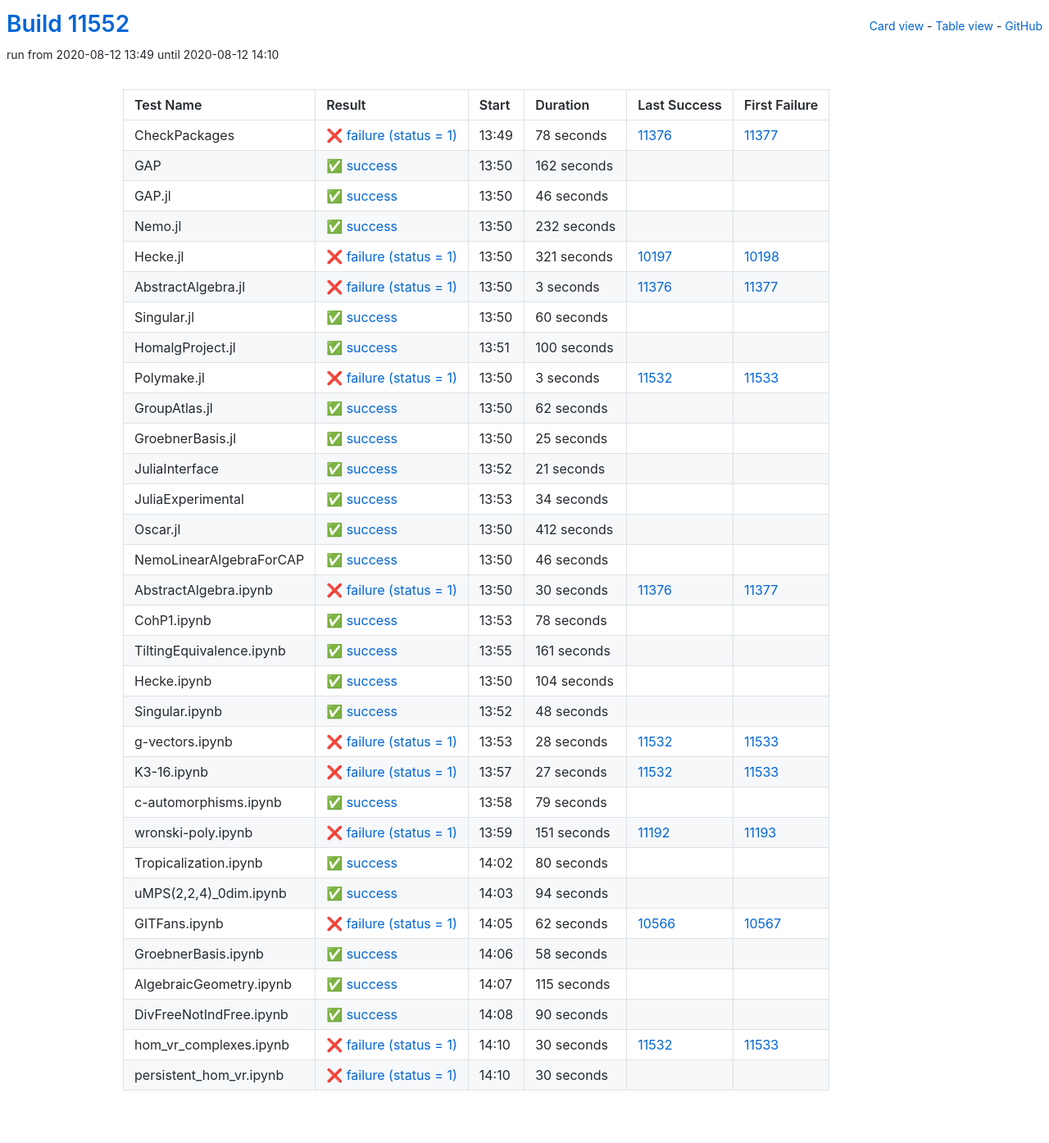
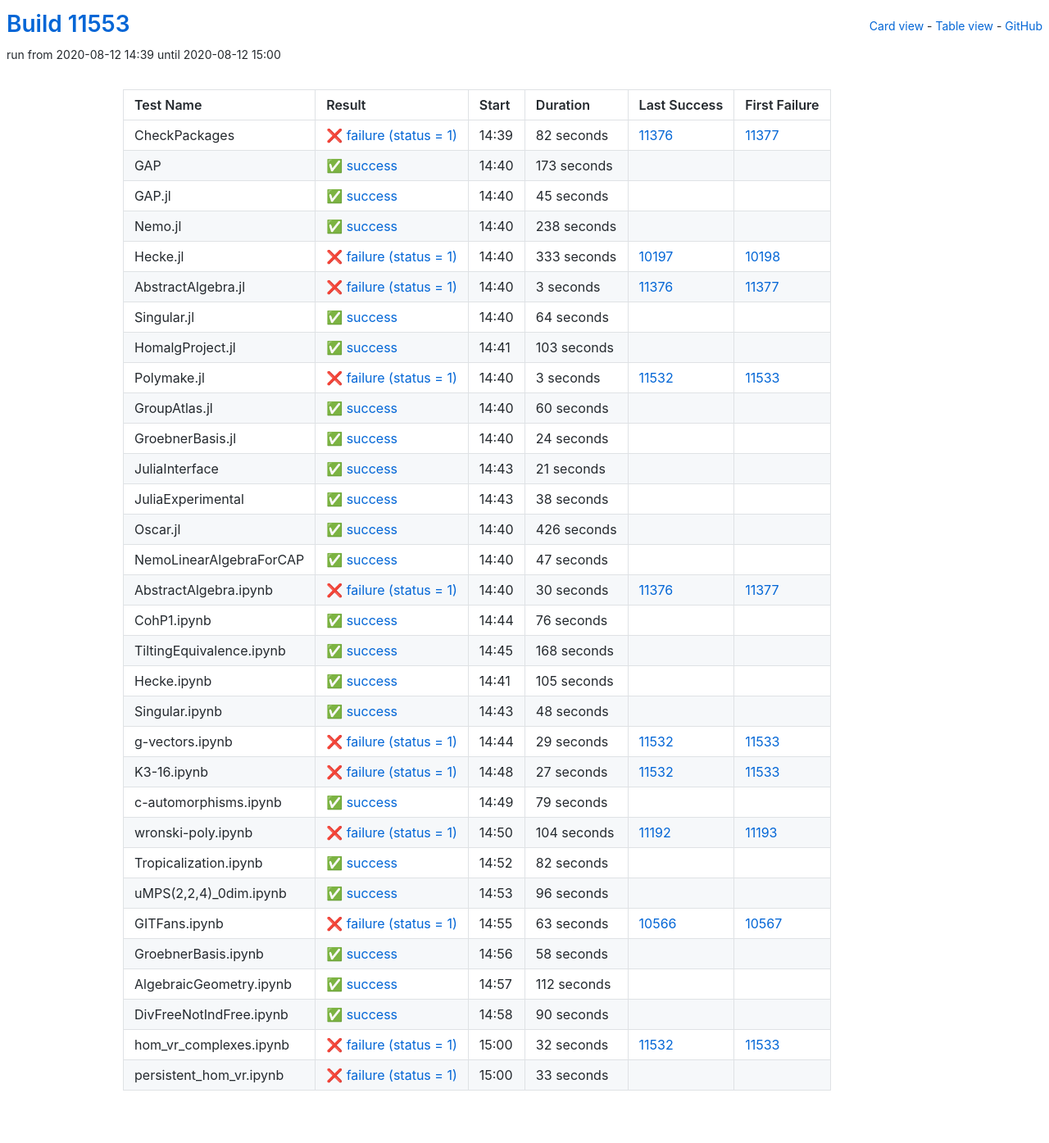
Before and after one commit to oscar-system/oscar-ci-status, a Jekyll site: the page built from table.html, in a window 1280 px wide. Shown: the whole page at 82% size. Built offline with Jekyll 4.4.1, drawn with Linux system fonts in a browser that asks for light colours.

Commit message:
Build #11553

```diff
--- a/_data/ci.yml
+++ b/_data/ci.yml
@@ -1,6 +1,6 @@
 ---
-build: 11552
-build_url: https://oscarci.mathematik.uni-kl.de/job/oscar/11552/
+build: 11553
+build_url: https://oscarci.mathematik.uni-kl.de/job/oscar/11553/
 job: oscar
 organization: oscar-system
 repo: oscar-ci-status
@@ -8,68 +8,68 @@
 tests:
 - name: CheckPackages
   id: checkpackages
-  log: https://oscarci.mathematik.uni-kl.de/job/oscar/11552/artifact/logs/build-11552/CheckPackages.log
-  start: 2020-08-12 13:49
+  log: https://oscarci.mathematik.uni-kl.de/job/oscar/11553/artifact/logs/build-11553/CheckPackages.log
+  start: 2020-08-12 14:39
   success: false
   exitcode: 1
   status: failure
-  duration: 78
+  duration: 82
   last_success: 11376
   last_success_url: https://oscarci.mathematik.uni-kl.de/job/oscar/11376/
   first_failure: 11377
   first_failure_url: https://oscarci.mathematik.uni-kl.de/job/oscar/11377/
 - name: GAP
   id: gap
-  log: https://oscarci.mathematik.uni-kl.de/job/oscar/11552/artifact/logs/build-11552/GAP.log
-  start: 2020-08-12 13:50
+  log: https://oscarci.mathematik.uni-kl.de/job/oscar/11553/artifact/logs/build-11553/GAP.log
+  start: 2020-08-12 14:40
   success: true
   exitcode: 0
   status: success
-  duration: 162
+  duration: 173
   last_success: false
   last_success_url:
   first_failure: false
   first_failure_url:
 - name: GAP.jl
   id: gap-jl
-  log: https://oscarci.mathematik.uni-kl.de/job/oscar/11552/artifact/logs/build-11552/GAP.jl.log
-  start: 2020-08-12 13:50
+  log: https://oscarci.mathematik.uni-kl.de/job/oscar/11553/artifact/logs/build-11553/GAP.jl.log
+  start: 2020-08-12 14:40
   success: true
   exitcode: 0
   status: success
-  duration: 46
+  duration: 45
   last_success: false
   last_success_url:
   first_failure: false
   first_failure_url:
 - name: Nemo.jl
   id: nemo-jl
-  log: https://oscarci.mathematik.uni-kl.de/job/oscar/11552/artifact/logs/build-11552/Nemo.jl.log
-  start: 2020-08-12 13:50
+  log: https://oscarci.mathematik.uni-kl.de/job/oscar/11553/artifact/logs/build-11553/Nemo.jl.log
+  start: 2020-08-12 14:40
   success: true
   exitcode: 0
   status: success
-  duration: 232
+  duration: 238
   last_success: false
   last_success_url:
   first_failure: false
   first_failure_url:
 - name: Hecke.jl
   id: hecke-jl
-  log: https://oscarci.mathematik.uni-kl.de/job/oscar/11552/artifact/logs/build-11552/Hecke.jl.log
-  start: 2020-08-12 13:50
+  log: https://oscarci.mathematik.uni-kl.de/job/oscar/11553/artifact/logs/build-11553/Hecke.jl.log
+  start: 2020-08-12 14:40
   success: false
   exitcode: 1
   status: failure
-  duration: 321
+  duration: 333
   last_success: 10197
   last_success_url: https://oscarci.mathematik.uni-kl.de/job/oscar/10197/
   first_failure: 10198
   first_failure_url: https://oscarci.mathematik.uni-kl.de/job/oscar/10198/
 - name: AbstractAlgebra.jl
   id: abstractalgebra-jl
-  log: https://oscarci.mathematik.uni-kl.de/job/oscar/11552/artifact/logs/build-11552/AbstractAlgebra.jl.log
-  start: 2020-08-12 13:50
+  log: https://oscarci.mathematik.uni-kl.de/job/oscar/11553/artifact/logs/build-11553/AbstractAlgebra.jl.log
+  start: 2020-08-12 14:40
   success: false
   exitcode: 1
   status: failure
@@ -80,32 +80,32 @@
   first_failure_url: https://oscarci.mathematik.uni-kl.de/job/oscar/11377/
 - name: Singular.jl
   id: singular-jl
-  log: https://oscarci.mathematik.uni-kl.de/job/oscar/11552/artifact/logs/build-11552/Singular.jl.log
-  start: 2020-08-12 13:50
+  log: https://oscarci.mathematik.uni-kl.de/job/oscar/11553/artifact/logs/build-11553/Singular.jl.log
+  start: 2020-08-12 14:40
   success: true
   exitcode: 0
   status: success
-  duration: 60
+  duration: 64
   last_success: false
   last_success_url:
   first_failure: false
   first_failure_url:
 - name: HomalgProject.jl
   id: homalgproject-jl
-  log: https://oscarci.mathematik.uni-kl.de/job/oscar/11552/artifact/logs/build-11552/HomalgProject.jl.log
-  start: 2020-08-12 13:51
+  log: https://oscarci.mathematik.uni-kl.de/job/oscar/11553/artifact/logs/build-11553/HomalgProject.jl.log
+  start: 2020-08-12 14:41
   success: true
   exitcode: 0
   status: success
-  duration: 100
+  duration: 103
   last_success: false
   last_success_url:
   first_failure: false
   first_failure_url:
 - name: Polymake.jl
   id: polymake-jl
-  log: https://oscarci.mathematik.uni-kl.de/job/oscar/11552/artifact/logs/build-11552/Polymake.jl.log
-  start: 2020-08-12 13:50
+  log: https://oscarci.mathematik.uni-kl.de/job/oscar/11553/artifact/logs/build-11553/Polymake.jl.log
+  start: 2020-08-12 14:40
   success: false
   exitcode: 1
   status: failure
@@ -116,32 +116,32 @@
   first_failure_url: https://oscarci.mathematik.uni-kl.de/job/oscar/11533/
 - name: GroupAtlas.jl
   id: groupatlas-jl
-  log: https://oscarci.mathematik.uni-kl.de/job/oscar/11552/artifact/logs/build-11552/GroupAtlas.jl.log
-  start: 2020-08-12 13:50
+  log: https://oscarci.mathematik.uni-kl.de/job/oscar/11553/artifact/logs/build-11553/GroupAtlas.jl.log
+  start: 2020-08-12 14:40
   success: true
   exitcode: 0
   status: success
-  duration: 62
+  duration: 60
   last_success: false
   last_success_url:
   first_failure: false
   first_failure_url:
 - name: GroebnerBasis.jl
   id: groebnerbasis-jl
-  log: https://oscarci.mathematik.uni-kl.de/job/oscar/11552/artifact/logs/build-11552/GroebnerBasis.jl.log
-  start: 2020-08-12 13:50
+  log: https://oscarci.mathematik.uni-kl.de/job/oscar/11553/artifact/logs/build-11553/GroebnerBasis.jl.log
+  start: 2020-08-12 14:40
   success: true
   exitcode: 0
   status: success
-  duration: 25
+  duration: 24
   last_success: false
   last_success_url:
   first_failure: false
   first_failure_url:
 - name: JuliaInterface
   id: juliainterface
-  log: https://oscarci.mathematik.uni-kl.de/job/oscar/11552/artifact/logs/build-11552/JuliaInterface.log
-  start: 2020-08-12 13:52
+  log: https://oscarci.mathematik.uni-kl.de/job/oscar/11553/artifact/logs/build-11553/JuliaInterface.log
+  start: 2020-08-12 14:43
   success: true
   exitcode: 0
   status: success
@@ -152,44 +152,44 @@
   first_failure_url:
 - name: JuliaExperimental
   id: juliaexperimental
-  log: https://oscarci.mathematik.uni-kl.de/job/oscar/11552/artifact/logs/build-11552/JuliaExperimental.log
-  start: 2020-08-12 13:53
+  log: https://oscarci.mathematik.uni-kl.de/job/oscar/11553/artifact/logs/build-11553/JuliaExperimental.log
+  start: 2020-08-12 14:43
   success: true
   exitcode: 0
   status: success
-  duration: 34
+  duration: 38
   last_success: false
   last_success_url:
   first_failure: false
   first_failure_url:
 - name: Oscar.jl
   id: oscar-jl
-  log: https://oscarci.mathematik.uni-kl.de/job/oscar/11552/artifact/logs/build-11552/Oscar.jl.log
-  start: 2020-08-12 13:50
+  log: https://oscarci.mathematik.uni-kl.de/job/oscar/11553/artifact/logs/build-11553/Oscar.jl.log
+  start: 2020-08-12 14:40
   success: true
   exitcode: 0
   status: success
-  duration: 412
+  duration: 426
   last_success: false
   last_success_url:
   first_failure: false
   first_failure_url:
 - name: NemoLinearAlgebraForCAP
   id: nemolinearalgebraforcap
-  log: https://oscarci.mathematik.uni-kl.de/job/oscar/11552/artifact/logs/build-11552/NemoLinearAlgebraForCAP.log
-  start: 2020-08-12 13:50
+  log: https://oscarci.mathematik.uni-kl.de/job/oscar/11553/artifact/logs/build-11553/NemoLinearAlgebraForCAP.log
+  start: 2020-08-12 14:40
   success: true
   exitcode: 0
   status: success
-  duration: 46
+  duration: 47
   last_success: false
   last_success_url:
   first_failure: false
   first_failure_url:
 - name: AbstractAlgebra.ipynb
   id: abstractalgebra-ipynb
-  log: https://oscarci.mathematik.uni-kl.de/job/oscar/11552/artifact/logs/build-11552/AbstractAlgebra.ipynb.log
-  start: 2020-08-12 13:50
+  log: https://oscarci.mathematik.uni-kl.de/job/oscar/11553/artifact/logs/build-11553/AbstractAlgebra.ipynb.log
+  start: 2020-08-12 14:40
   success: false
   exitcode: 1
   status: failure
@@ -200,44 +200,44 @@
   first_failure_url: https://oscarci.mathematik.uni-kl.de/job/oscar/11377/
 - name: CohP1.ipynb
   id: cohp1-ipynb
-  log: https://oscarci.mathematik.uni-kl.de/job/oscar/11552/artifact/logs/build-11552/CohP1.ipynb.log
-  start: 2020-08-12 13:53
+  log: https://oscarci.mathematik.uni-kl.de/job/oscar/11553/artifact/logs/build-11553/CohP1.ipynb.log
+  start: 2020-08-12 14:44
   success: true
   exitcode: 0
   status: success
-  duration: 78
+  duration: 76
   last_success: false
   last_success_url:
   first_failure: false
   first_failure_url:
 - name: TiltingEquivalence.ipynb
   id: tiltingequivalence-ipynb
-  log: https://oscarci.mathematik.uni-kl.de/job/oscar/11552/artifact/logs/build-11552/TiltingEquivalence.ipynb.log
-  start: 2020-08-12 13:55
+  log: https://oscarci.mathematik.uni-kl.de/job/oscar/11553/artifact/logs/build-11553/TiltingEquivalence.ipynb.log
+  start: 2020-08-12 14:45
   success: true
   exitcode: 0
   status: success
-  duration: 161
+  duration: 168
   last_success: false
   last_success_url:
   first_failure: false
   first_failure_url:
 - name: Hecke.ipynb
   id: hecke-ipynb
-  log: https://oscarci.mathematik.uni-kl.de/job/oscar/11552/artifact/logs/build-11552/Hecke.ipynb.log
-  start: 2020-08-12 13:50
+  log: https://oscarci.mathematik.uni-kl.de/job/oscar/11553/artifact/logs/build-11553/Hecke.ipynb.log
+  start: 2020-08-12 14:41
   success: true
   exitcode: 0
   status: success
-  duration: 104
+  duration: 105
   last_success: false
   last_success_url:
   first_failure: false
   first_failure_url:
 - name: Singular.ipynb
   id: singular-ipynb
-  log: https://oscarci.mathematik.uni-kl.de/job/oscar/11552/artifact/logs/build-11552/Singular.ipynb.log
-  start: 2020-08-12 13:52
+  log: https://oscarci.mathematik.uni-kl.de/job/oscar/11553/artifact/logs/build-11553/Singular.ipynb.log
+  start: 2020-08-12 14:43
   success: true
   exitcode: 0
   status: success
@@ -248,20 +248,20 @@
   first_failure_url:
 - name: g-vectors.ipynb
   id: g-vectors-ipynb
-  log: https://oscarci.mathematik.uni-kl.de/job/oscar/11552/artifact/logs/build-11552/g-vectors.ipynb.log
-  start: 2020-08-12 13:53
+  log: https://oscarci.mathematik.uni-kl.de/job/oscar/11553/artifact/logs/build-11553/g-vectors.ipynb.log
+  start: 2020-08-12 14:44
   success: false
   exitcode: 1
   status: failure
-  duration: 28
+  duration: 29
   last_success: 11532
   last_success_url: https://oscarci.mathematik.uni-kl.de/job/oscar/11532/
   first_failure: 11533
   first_failure_url: https://oscarci.mathematik.uni-kl.de/job/oscar/11533/
 - name: K3-16.ipynb
   id: k3-16-ipynb
-  log: https://oscarci.mathematik.uni-kl.de/job/oscar/11552/artifact/logs/build-11552/K3-16.ipynb.log
-  start: 2020-08-12 13:57
+  log: https://oscarci.mathematik.uni-kl.de/job/oscar/11553/artifact/logs/build-11553/K3-16.ipynb.log
+  start: 2020-08-12 14:48
   success: false
   exitcode: 1
   status: failure
@@ -272,8 +272,8 @@
   first_failure_url: https://oscarci.mathematik.uni-kl.de/job/oscar/11533/
 - name: c-automorphisms.ipynb
   id: c-automorphisms-ipynb
-  log: https://oscarci.mathematik.uni-kl.de/job/oscar/11552/artifact/logs/build-11552/c-automorphisms.ipynb.log
-  start: 2020-08-12 13:58
+  log: https://oscarci.mathematik.uni-kl.de/job/oscar/11553/artifact/logs/build-11553/c-automorphisms.ipynb.log
+  start: 2020-08-12 14:49
   success: true
   exitcode: 0
   status: success
@@ -284,56 +284,56 @@
   first_failure_url:
 - name: wronski-poly.ipynb
   id: wronski-poly-ipynb
-  log: https://oscarci.mathematik.uni-kl.de/job/oscar/11552/artifact/logs/build-11552/wronski-poly.ipynb.log
-  start: 2020-08-12 13:59
+  log: https://oscarci.mathematik.uni-kl.de/job/oscar/11553/artifact/logs/build-11553/wronski-poly.ipynb.log
+  start: 2020-08-12 14:50
   success: false
   exitcode: 1
   status: failure
-  duration: 151
+  duration: 104
   last_success: 11192
   last_success_url: https://oscarci.mathematik.uni-kl.de/job/oscar/11192/
   first_failure: 11193
   first_failure_url: https://oscarci.mathematik.uni-kl.de/job/oscar/11193/
 - name: Tropicalization.ipynb
   id: tropicalization-ipynb
-  log: https://oscarci.mathematik.uni-kl.de/job/oscar/11552/artifact/logs/build-11552/Tropicalization.ipynb.log
-  start: 2020-08-12 14:02
+  log: https://oscarci.mathematik.uni-kl.de/job/oscar/11553/artifact/logs/build-11553/Tropicalization.ipynb.log
+  start: 2020-08-12 14:52
   success: true
   exitcode: 0
   status: success
-  duration: 80
+  duration: 82
   last_success: false
   last_success_url:
   first_failure: false
   first_failure_url:
 - name: uMPS(2,2,4)_0dim.ipynb
   id: umps-2-2-4-0dim-ipynb
-  log: https://oscarci.mathematik.uni-kl.de/job/oscar/11552/artifact/logs/build-11552/uMPS-2-2-4-_0dim.ipynb.log
-  start: 2020-08-12 14:03
+  log: https://oscarci.mathematik.uni-kl.de/job/oscar/11553/artifact/logs/build-11553/uMPS-2-2-4-_0dim.ipynb.log
+  start: 2020-08-12 14:53
   success: true
   exitcode: 0
   status: success
-  duration: 94
+  duration: 96
   last_success: false
   last_success_url:
   first_failure: false
   first_failure_url:
 - name: GITFans.ipynb
   id: gitfans-ipynb
-  log: https://oscarci.mathematik.uni-kl.de/job/oscar/11552/artifact/logs/build-11552/GITFans.ipynb.log
-  start: 2020-08-12 14:05
+  log: https://oscarci.mathematik.uni-kl.de/job/oscar/11553/artifact/logs/build-11553/GITFans.ipynb.log
+  start: 2020-08-12 14:55
   success: false
   exitcode: 1
   status: failure
-  duration: 62
+  duration: 63
   last_success: 10566
   last_success_url: https://oscarci.mathematik.uni-kl.de/job/oscar/10566/
   first_failure: 10567
   first_failure_url: https://oscarci.mathematik.uni-kl.de/job/oscar/10567/
 - name: GroebnerBasis.ipynb
   id: groebnerbasis-ipynb
-  log: https://oscarci.mathematik.uni-kl.de/job/oscar/11552/artifact/logs/build-11552/GroebnerBasis.ipynb.log
-  start: 2020-08-12 14:06
+  log: https://oscarci.mathematik.uni-kl.de/job/oscar/11553/artifact/logs/build-11553/GroebnerBasis.ipynb.log
+  start: 2020-08-12 14:56
   success: true
   exitcode: 0
   status: success
@@ -344,20 +344,20 @@
   first_failure_url:
 - name: AlgebraicGeometry.ipynb
   id: algebraicgeometry-ipynb
-  log: https://oscarci.mathematik.uni-kl.de/job/oscar/11552/artifact/logs/build-11552/AlgebraicGeometry.ipynb.log
-  start: 2020-08-12 14:07
+  log: https://oscarci.mathematik.uni-kl.de/job/oscar/11553/artifact/logs/build-11553/AlgebraicGeometry.ipynb.log
+  start: 2020-08-12 14:57
   success: true
   exitcode: 0
   status: success
-  duration: 115
+  duration: 112
   last_success: false
   last_success_url:
   first_failure: false
   first_failure_url:
 - name: DivFreeNotIndFree.ipynb
   id: divfreenotindfree-ipynb
-  log: https://oscarci.mathematik.uni-kl.de/job/oscar/11552/artifact/logs/build-11552/DivFreeNotIndFree.ipynb.log
-  start: 2020-08-12 14:08
+  log: https://oscarci.mathematik.uni-kl.de/job/oscar/11553/artifact/logs/build-11553/DivFreeNotIndFree.ipynb.log
+  start: 2020-08-12 14:58
   success: true
   exitcode: 0
   status: success
@@ -368,24 +368,24 @@
   first_failure_url:
 - name: hom_vr_complexes.ipynb
   id: hom-vr-complexes-ipynb
-  log: https://oscarci.mathematik.uni-kl.de/job/oscar/11552/artifact/logs/build-11552/hom_vr_complexes.ipynb.log
-  start: 2020-08-12 14:10
+  log: https://oscarci.mathematik.uni-kl.de/job/oscar/11553/artifact/logs/build-11553/hom_vr_complexes.ipynb.log
+  start: 2020-08-12 15:00
   success: false
   exitcode: 1
   status: failure
-  duration: 30
+  duration: 32
   last_success: 11532
   last_success_url: https://oscarci.mathematik.uni-kl.de/job/oscar/11532/
   first_failure: 11533
   first_failure_url: https://oscarci.mathematik.uni-kl.de/job/oscar/11533/
 - name: persistent_hom_vr.ipynb
   id: persistent-hom-vr-ipynb
-  log: https://oscarci.mathematik.uni-kl.de/job/oscar/11552/artifact/logs/build-11552/persistent_hom_vr.ipynb.log
-  start: 2020-08-12 14:10
+  log: https://oscarci.mathematik.uni-kl.de/job/oscar/11553/artifact/logs/build-11553/persistent_hom_vr.ipynb.log
+  start: 2020-08-12 15:00
   success: false
   exitcode: 1
   status: failure
-  duration: 30
+  duration: 33
   last_success: false
   last_success_url:
   first_failure: false
```
Also changed, not shown: README.md.
